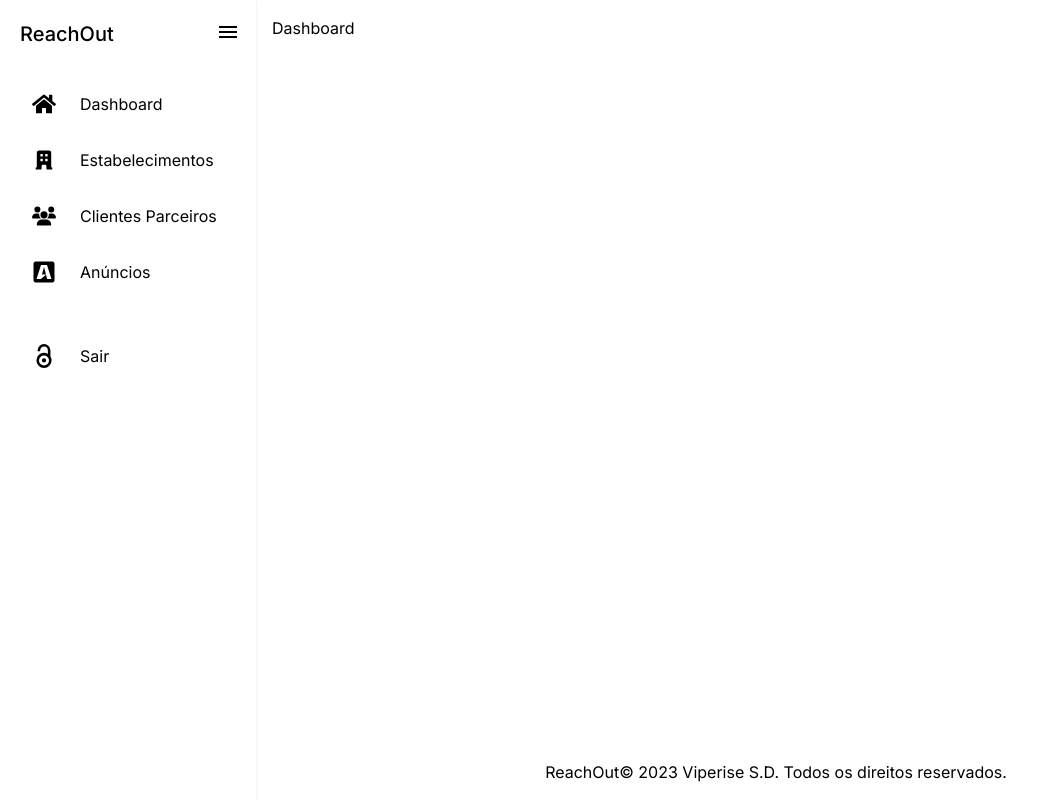
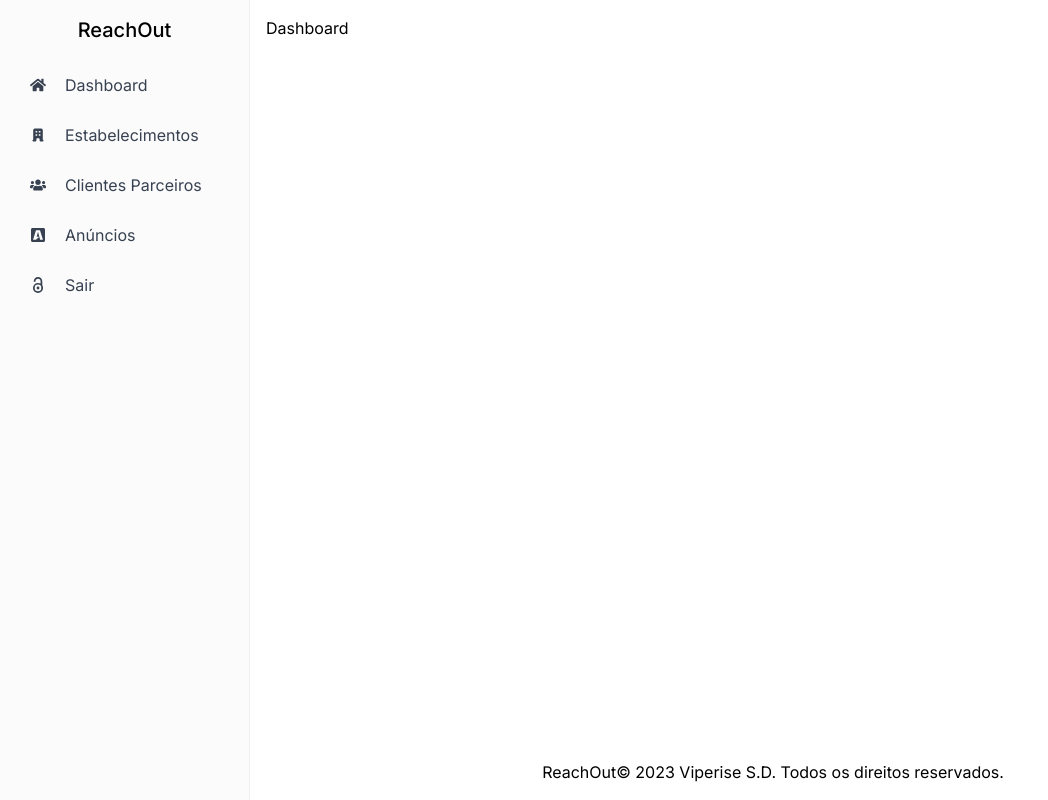
Before and after one commit to Viperise/ReachOut-Web, a Next.js app: page / in a window 1280 px wide. Shown: the whole page, without its empty margins (0-1048 px from the left). Built offline with nearby package versions, Linux system fonts and the light colour scheme.

Commit message:
feat/added react pro sidebar

```diff
--- a/package.json
+++ b/package.json
@@ -15,6 +15,7 @@
     "react": "^18.3.1",
     "react-dom": "^18.3.1",
     "react-icons": "^5.2.1",
+    "react-pro-sidebar": "^1.1.0",
     "react-scripts": "5.0.1",
     "typescript": "^4.9.5",
     "web-vitals": "^2.1.4"
--- a/src/app/components/Layout/index.tsx
+++ b/src/app/components/Layout/index.tsx
@@ -1,7 +1,7 @@
 'use client';
 import { usePathname } from 'next/navigation';
-import Footer from './Footer';
-import Sidebar from './Sidebar';
+import Footer from './footer';
+import Sidebar from './sidebar';
 
 const Layout = ({ children }: { children: React.ReactNode }) => {
   const pathname = usePathname();
--- a/src/app/components/Layout/sidebar.tsx
+++ b/src/app/components/Layout/sidebar.tsx
@@ -1,84 +1,39 @@
 'use client';
-import { useState } from 'react';
 
+import { navItems } from '@app/utils/constants/navItems';
 import Link from 'next/link';
-import { FaBuysellads, FaHome } from 'react-icons/fa';
-import { FaUsers } from 'react-icons/fa6';
-import { HiOfficeBuilding } from 'react-icons/hi';
-import { MdMenu } from 'react-icons/md';
-import { SiOpenaccess } from 'react-icons/si';
-
 import { usePathname } from 'next/navigation';
-import HamburgerButton from './HamburgerButton';
+import { Menu, MenuItem, Sidebar as ProSidebar } from 'react-pro-sidebar';
 
 const Sidebar = () => {
-  const [open, setOpen] = useState(true);
-  const [mobileMenu, setMobileMenu] = useState(false);
   const pathname = usePathname();
 
-  const Menus = [
-    { title: 'Dashboard', path: '/dashboard', src: <FaHome /> },
-    { title: 'Estabelecimentos', path: '/establishments', src: <HiOfficeBuilding /> },
-    { title: 'Clientes Parceiros', path: '/key-clients', src: <FaUsers /> },
-    {
-      title: 'Anúncios',
-      path: 'postings',
-      src: <FaBuysellads />,
-    },
-    { title: 'Sair', path: '/login', src: <SiOpenaccess />, gap: 'true' },
-  ];
-
   return (
-    <>
-      <div className={`${open ? 'w-64' : 'w-fit'} hidden sm:block relative h-screen duration-300 bg-white p-5 shadow`}>
-        <MdMenu
-          className={`${!open && 'rotate-180 left-8'} absolute text-2xl bg-white rounded-full cursor-pointer right-4 `}
-          onClick={() => setOpen(!open)}
-        />
-        <Link href="/">
-          <div className={`flex ${open && 'gap-x-4'} items-center`}>
-            {open && <span className="text-xl font-medium whitespace-nowrap">ReachOut</span>}
-          </div>
-        </Link>
-
-        <ul className="pt-6">
-          {Menus.map((menu, index) => (
-            <Link href={menu.path} key={index}>
-              <li
-                className={`flex items-center gap-x-6 p-3 text-base font-normal rounded-lg cursor-pointer dark:text-white hover:border-l-4 hover:border-l-blue-300
-                        ${menu.gap ? 'mt-9' : 'mt-2'} ${pathname === menu.path && 'bg-blue-200 text-blue-400'}`}
-              >
-                <span className="text-2xl">{menu.src}</span>
-                <span className={`${!open && 'hidden'} origin-left duration-300 hover:block`}>{menu.title}</span>
-              </li>
-            </Link>
-          ))}
-        </ul>
-      </div>
-      {/* Mobile Menu */}
-      <div className="pt-3">
-        <HamburgerButton setMobileMenu={setMobileMenu} mobileMenu={mobileMenu} />
-      </div>
-      <div className="sm:hidden">
-        <div
-          className={`${
-            mobileMenu ? 'flex' : 'hidden'
-          } absolute z-50 flex-col items-center self-end py-8 mt-16 space-y-6 font-bold sm:w-auto left-6 right-6 dark:text-white  bg-gray-50 dark:bg-slate-800 drop-shadow md rounded-xl`}
-        >
-          {Menus.map((menu, index) => (
-            <Link href={menu.path} key={index} onClick={() => setMobileMenu(false)}>
-              <span
-                className={` ${
-                  pathname === menu.path && 'bg-gray-200 dark:bg-gray-700'
-                } p-2 rounded-xl hover:bg-gray-200 dark:hover:bg-gray-700`}
-              >
-                {menu.title}
-              </span>
-            </Link>
-          ))}
+    <ProSidebar breakPoint="md" className="h-full flex flex-col">
+      <div>
+        <div className="flex items-center justify-center p-4">
+          <span className="text-xl font-medium">ReachOut</span>
         </div>
       </div>
-    </>
+      <div>
+        <Menu>
+          {navItems.map((menu, index) => (
+            <MenuItem
+              key={index}
+              icon={<menu.icon />}
+              className={`rounded-l-[0.1rem] ${
+                pathname === menu.path
+                  ? 'border-l-[0.3rem] border-l-blue-400 text-blue-400'
+                  : 'border-l-transparent text-gray-700 hover:text-white'
+              } border-solid ${menu.gap ? 'mt-auto' : ''}`}
+              component={<Link href={menu.path} />}
+            >
+              {menu.title}
+            </MenuItem>
+          ))}
+        </Menu>
+      </div>
+    </ProSidebar>
   );
 };
 
--- /dev/null
+++ b/src/utils/constants/icons.tsx
@@ -0,0 +1,11 @@
+import { FaBuysellads, FaHome, FaUsers } from 'react-icons/fa';
+import { HiOfficeBuilding } from 'react-icons/hi';
+import { SiOpenaccess } from 'react-icons/si';
+
+export const ICONS = {
+  home: FaHome,
+  office: HiOfficeBuilding,
+  users: FaUsers,
+  ads: FaBuysellads,
+  access: SiOpenaccess,
+};
--- /dev/null
+++ b/src/utils/constants/navItems.tsx
@@ -0,0 +1,9 @@
+import { ICONS } from './icons';
+
+export const navItems = [
+  { title: 'Dashboard', path: '/dashboard', icon: ICONS.home },
+  { title: 'Estabelecimentos', path: '/establishments', icon: ICONS.office },
+  { title: 'Clientes Parceiros', path: '/key-clients', icon: ICONS.users },
+  { title: 'Anúncios', path: '/postings', icon: ICONS.ads },
+  { title: 'Sair', path: '/login', icon: ICONS.access, gap: true },
+];
```
Also changed, not shown: 1 other file (tests, documents, lock files or other folders).
